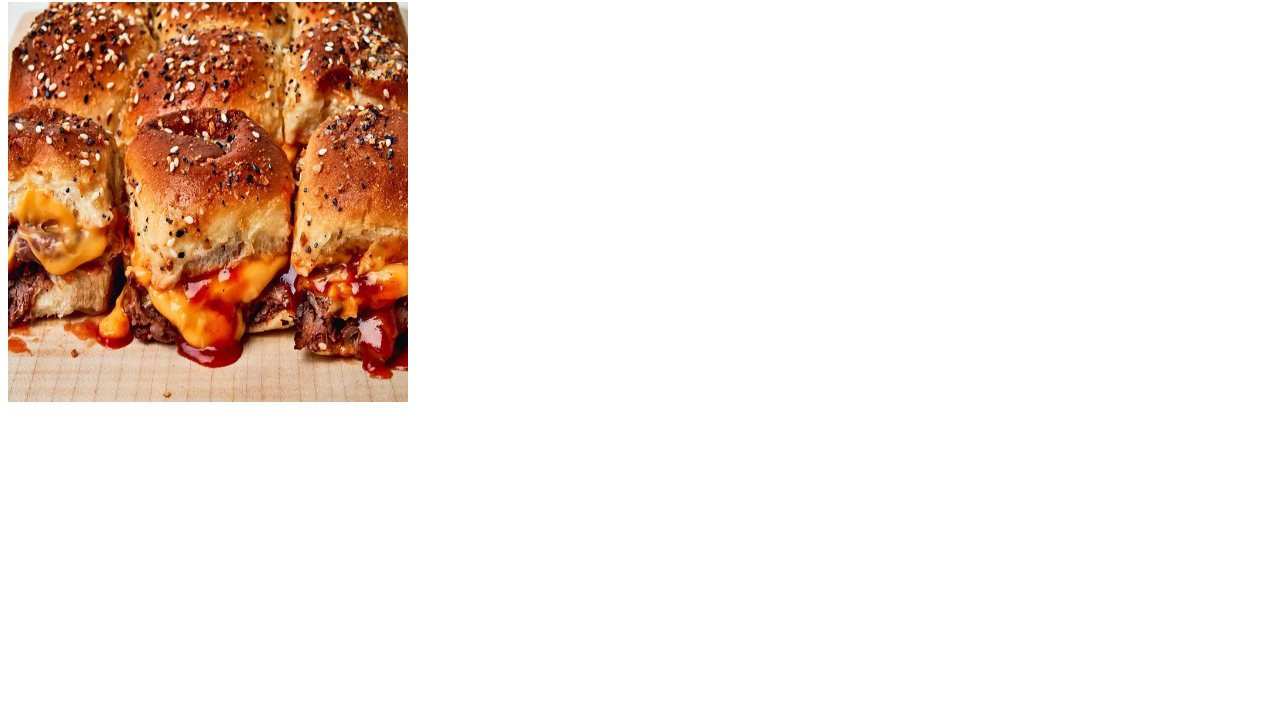
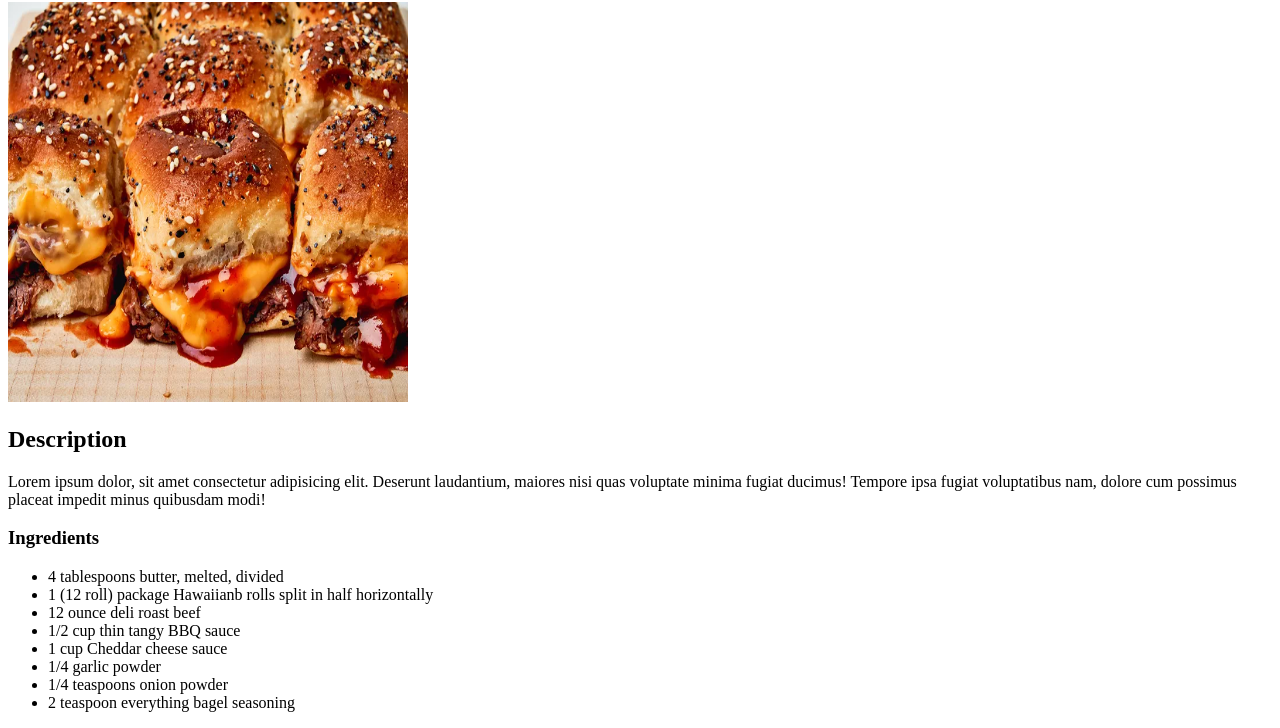
Before and after one commit to Wakuyela/odin-recipes-revisted, a plain HTML site: page recipes/roastbeef.html in a window 1280 px wide. Shown: the part 78-806 px from the top of the page. Drawn offline with Linux system fonts and the light colour scheme.

Commit message:
Added an ingredient list

```diff
--- a/recipes/roastbeef.html
+++ b/recipes/roastbeef.html
@@ -7,5 +7,18 @@
     <body>
         <h1>Roast beef and Cheddar Slidders</h1>
         <img src="../img/roast.webp" alt="Cooked roast beef" width="400" height="400">
+        <h2>Description</h2>
+        <p>Lorem ipsum dolor, sit amet consectetur adipisicing elit. Deserunt laudantium, maiores nisi quas voluptate minima fugiat ducimus! Tempore ipsa fugiat voluptatibus nam, dolore cum possimus placeat impedit minus quibusdam modi!</p>
+        <h3>Ingredients</h3>
+        <ul>
+            <li>4 tablespoons butter, melted, divided</li>
+            <li>1 (12 roll) package Hawaiianb rolls split in half horizontally</li>
+            <li>12 ounce deli roast beef</li>
+            <li>1/2 cup thin tangy BBQ sauce</li>
+            <li>1 cup Cheddar cheese sauce</li>
+            <li>1/4 garlic powder</li>
+            <li>1/4 teaspoons onion powder</li>
+            <li>2 teaspoon everything bagel seasoning</li>
+        </ul>
     </body>
 </html>
```
Also changed, not shown: index.html (+1 -1 lines).
